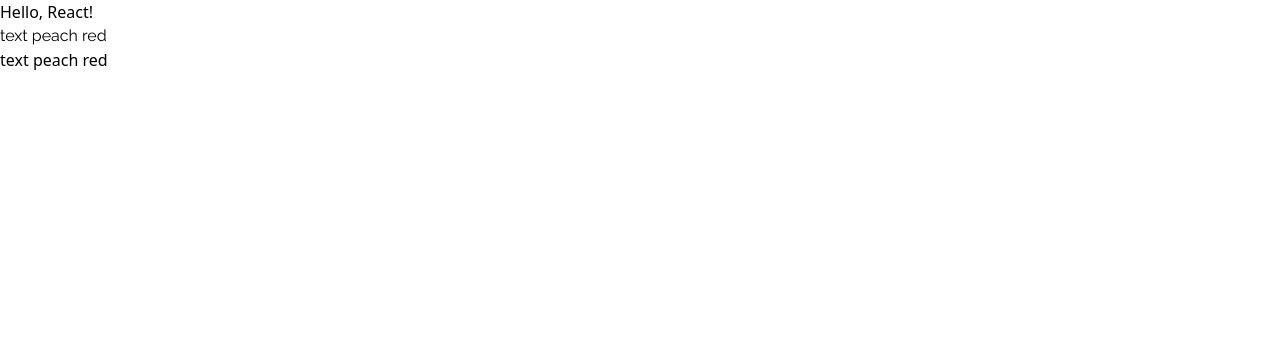
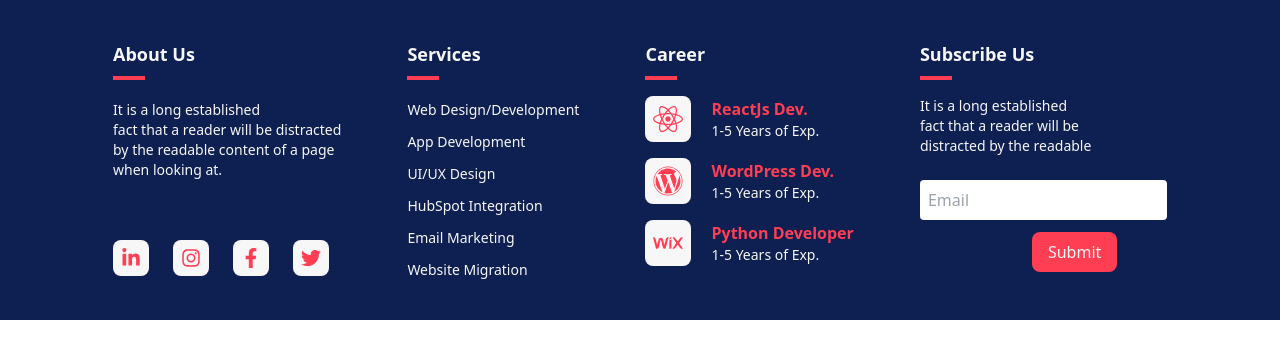
Before and after one commit to oreoryza/react-security-practice, a React (Vite) app in the folder slicing-kelompok-4/: page / in a window 1280 px wide. Shown: the top 358 px of the page. Built offline with nearby package versions, Linux system fonts and the light colour scheme.

Commit message:
feat(Footer): finalize footer content

```diff
--- a/slicing-kelompok-4/package.json
+++ b/slicing-kelompok-4/package.json
@@ -13,6 +13,7 @@
     "prop-types": "^15.8.1",
     "react": "^18.3.1",
     "react-dom": "^18.3.1",
+    "react-icons": "^5.3.0",
     "react-router-dom": "^6.28.0"
   },
   "devDependencies": {
--- a/slicing-kelompok-4/src/App.jsx
+++ b/slicing-kelompok-4/src/App.jsx
@@ -1,11 +1,10 @@
 import React from 'react';
+import Footer from './components/Footer';
 
 const App = () => {
   return (
     <div>
-      <h1 className='bg-black'>Hello, React!</h1>
-      <p className=' font-raleway'>text peach red</p>
-      <p>text peach red</p>
+      <Footer />
     </div>
   );
 };
--- a/slicing-kelompok-4/src/components/Footer.jsx
+++ b/slicing-kelompok-4/src/components/Footer.jsx
@@ -1,11 +1,91 @@
-import React from 'react'
+import React from 'react';
+import { FaLinkedinIn, FaInstagram, FaFacebookF, FaTwitter, FaReact, FaWordpress, FaWix } from 'react-icons/fa';
 
 const Footer = () => {
   return (
-    <div>
-      <h1>Footer</h1>
+    <div className="bg-darkblue text-offwhite px-20 py-10 flex justify-around">
+      {/* About Us Section */}
+      <div className="flex flex-col items-start max-w-xs">
+        <h2 className="text-lg font-semibold mb-2">About Us</h2>
+        <div className="w-8 h-1 bg-peachred mb-4"></div>
+        <p className="text-sm mb-6 mt-1">It is a long established <br /> fact that a reader will be distracted <br /> by the readable content of a page <br /> when looking at.</p>
+        <div className="flex justify-center space-x-6 mt-9">
+          <div className="bg-offwhite p-2 rounded-lg text-peachred">
+            <FaLinkedinIn size={20} />
+          </div>
+          <div className="bg-offwhite p-2 rounded-lg text-peachred">
+            <FaInstagram size={20} />
+          </div>
+          <div className="bg-offwhite p-2 rounded-lg text-peachred">
+            <FaFacebookF size={20} />
+          </div>
+          <div className="bg-offwhite p-2 rounded-lg text-peachred">
+            <FaTwitter size={20} />
+          </div>
+        </div>
+      </div>
+
+      {/* Services Section */}
+      <div className="flex flex-col items-start max-w-xs">
+        <h2 className="text-lg font-semibold mb-2">Services</h2>
+        <div className="w-8 h-1 bg-peachred mb-4"></div>
+        <ul className="space-y-2 text-sm">
+          <li className='pt-1'>Web Design/Development</li>
+          <li className='pt-1'>App Development</li>
+          <li className='pt-1'>UI/UX Design</li>
+          <li className='pt-1'>HubSpot Integration</li>
+          <li className='pt-1'>Email Marketing</li>
+          <li className='pt-1'>Website Migration</li>
+        </ul>
+      </div>
+
+      {/* Career Section */}
+      <div className="flex flex-col items-start max-w-xs">
+        <h2 className="text-lg font-semibold mb-2">Career</h2>
+        <div className="w-8 h-1 bg-peachred mb-4"></div>
+        <div className="space-y-4">
+          <div className="flex items-center space-x-2">
+            <div className="bg-offwhite p-2 rounded-lg text-peachred">
+              <FaReact size={30} />
+            </div>
+            <div>
+              <h3 className="text-peachred font-bold ml-3">ReactJs Dev.</h3>
+              <p className="text-sm ml-3">1-5 Years of Exp.</p>
+            </div>
+          </div>
+          <div className="flex items-center space-x-2">
+            <div className="bg-offwhite p-2 rounded-lg text-peachred">
+              <FaWordpress size={30} />
+            </div>
+            <div>
+              <h3 className="text-peachred font-bold ml-3">WordPress Dev.</h3>
+              <p className="text-sm ml-3">1-5 Years of Exp.</p>
+            </div>
+          </div>
+          <div className="flex items-center space-x-2">
+            <div className="bg-offwhite p-2 rounded-lg text-peachred">
+              <FaWix size={30} />
+            </div>
+            <div>
+              <h3 className="text-peachred font-bold ml-3">Python Developer</h3>
+              <p className="text-sm ml-3">1-5 Years of Exp.</p>
+            </div>
+          </div>
+        </div>
+      </div>
+
+      {/* Subscribe Section */}
+      <div className="flex flex-col items-start max-w-xs">
+        <h2 className="text-lg font-semibold mb-2">Subscribe Us</h2>
+        <div className="w-8 h-1 bg-peachred mb-4"></div>
+        <p className="text-sm mb-6">It is a long established <br /> fact that a reader will be <br /> distracted by the readable</p>
+        <form className="flex w-full space-x-2 rounded-lg">
+          <input type="email" placeholder="Email" className="p-2 rounded w-full" />
+        </form>
+        <button className="bg-peachred text-white px-4 py-2 rounded-lg mt-3 ml-28">Submit</button>
+      </div>
     </div>
-  )
-}
+  );
+};
 
 export default Footer;
```
Also changed, not shown: 1 other file (tests, documents, lock files or other folders).
